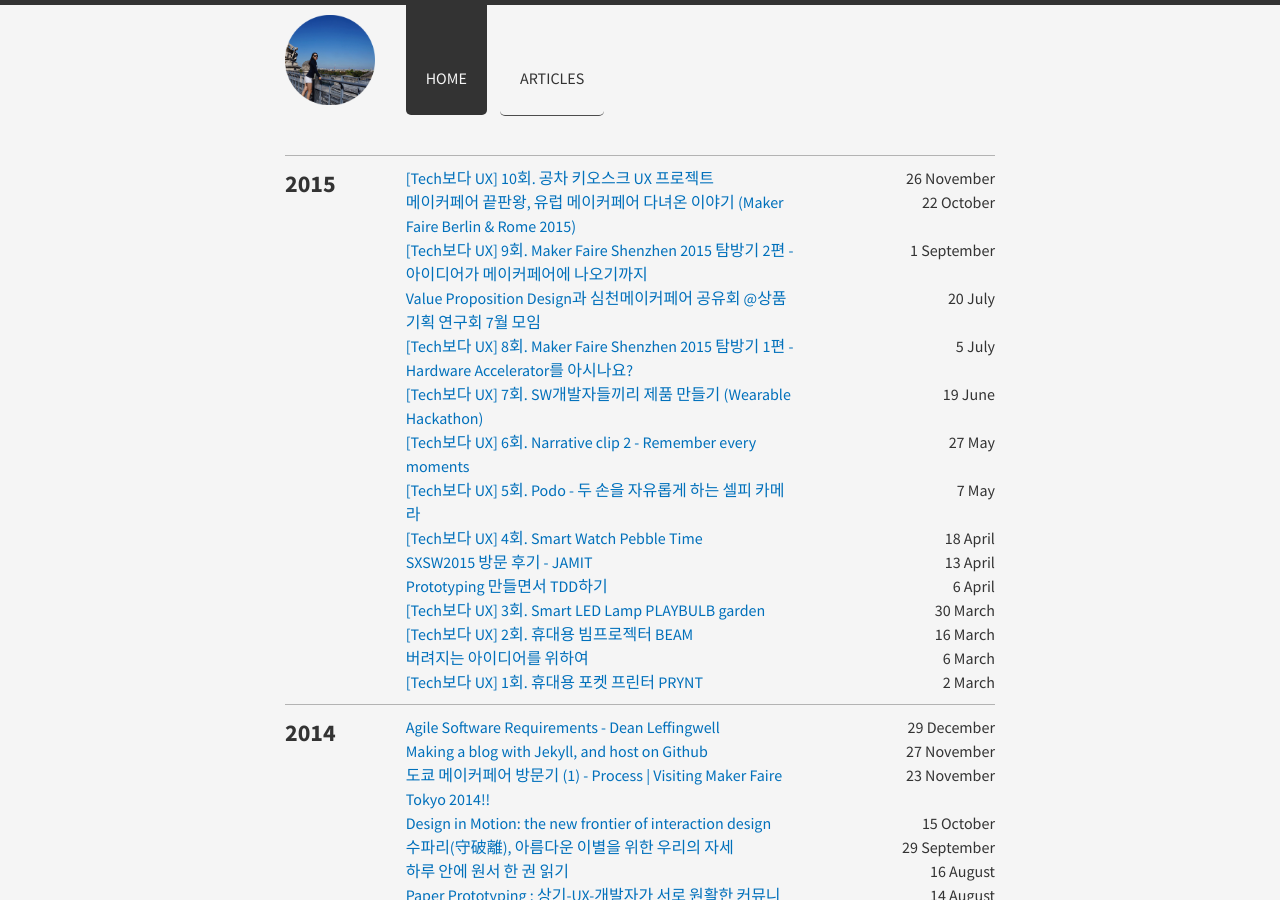
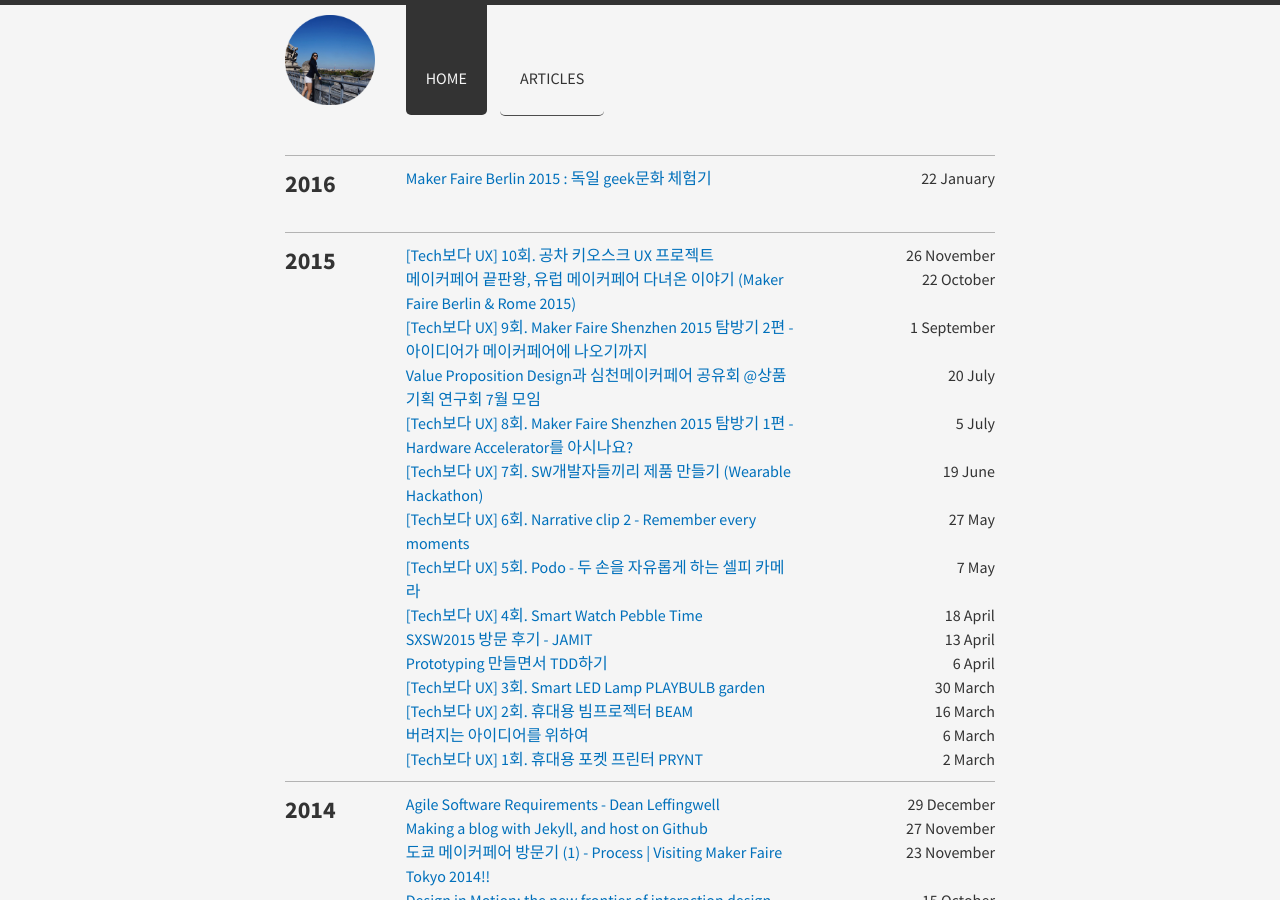
Before and after one commit to midaeng/articles, a Jekyll site: the page built from index.html, in a window 1280 px wide and 900 px high. Built offline with Jekyll 4.4.1, drawn with Linux system fonts in a browser that asks for light colours; nearby versions of some CDN libraries; some of the changed lines change nothing that is shown.

Commit message:
maker faire berlin

```diff
--- a/_layouts/default.html
+++ b/_layouts/default.html
@@ -32,6 +32,31 @@
       });
     </script>
 
+<!-- Open external links in a new window - Ghost -->
+    <script>
+    $(document).ready(function() {
+       $("a[href^=http]").each(function(){
+          var excluded = [
+             // format for whitelist: 'google.com', 'apple.com', 'myawesomeblog.com'
+             // add your excluded domains here
+             ];
+          for(i=0; i<excluded.length; i++) {
+             if(this.href.indexOf(excluded[i]) != -1) {
+                return true;
+             }
+          }
+          if(this.href.indexOf(location.hostname) == -1) {
+               $(this).click(function() { return true; });
+               $(this).attr({
+                   target: "_blank",
+                   title: "Opens in a new window"
+               });
+               $(this).click();
+          }
+       })
+    });
+    </script>
+
     <!-- Google Analytics Tracking code -->
     <script type="text/javascript">
         var _gaq = _gaq || [];
--- /dev/null
+++ b/_posts/2016-01-22-makerfaire_berlin.md
@@ -0,0 +1,9 @@
+---
+layout: post
+title: "Maker Faire Berlin 2015 : 독일 geek문화 체험기"
+---
+
+
+1탄 : [(1) 아이들이 관객의 메인](https://brunch.co.kr/@banglab/21){:target="_blank"}
+2탄 : [(2) 긱스러운 참가자들](https://brunch.co.kr/@banglab/34){:target="_blank"}
+3탄 : [(3) 서비스의 발상전환](https://brunch.co.kr/@banglab/35){:target="_blank"}
```
